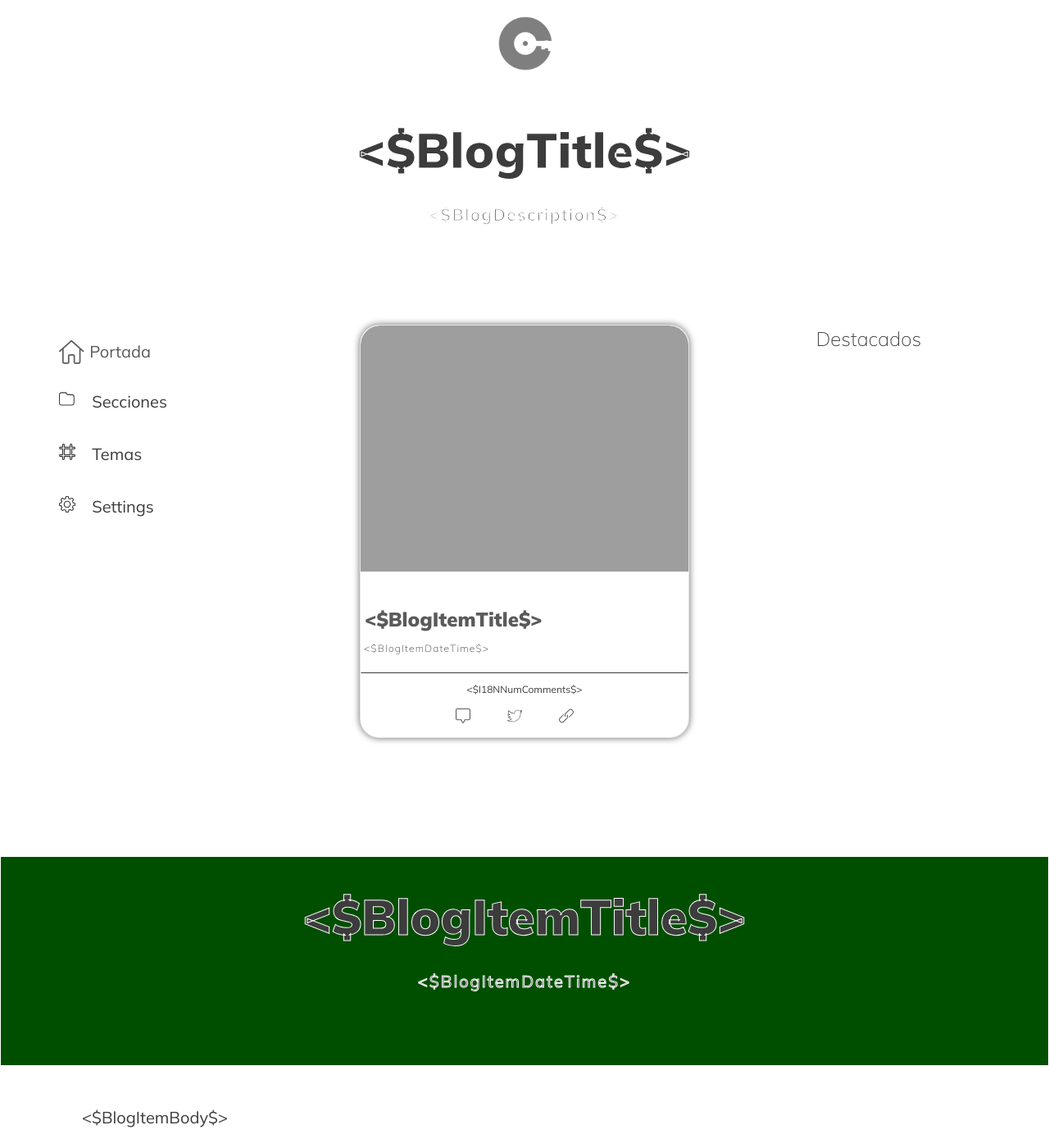
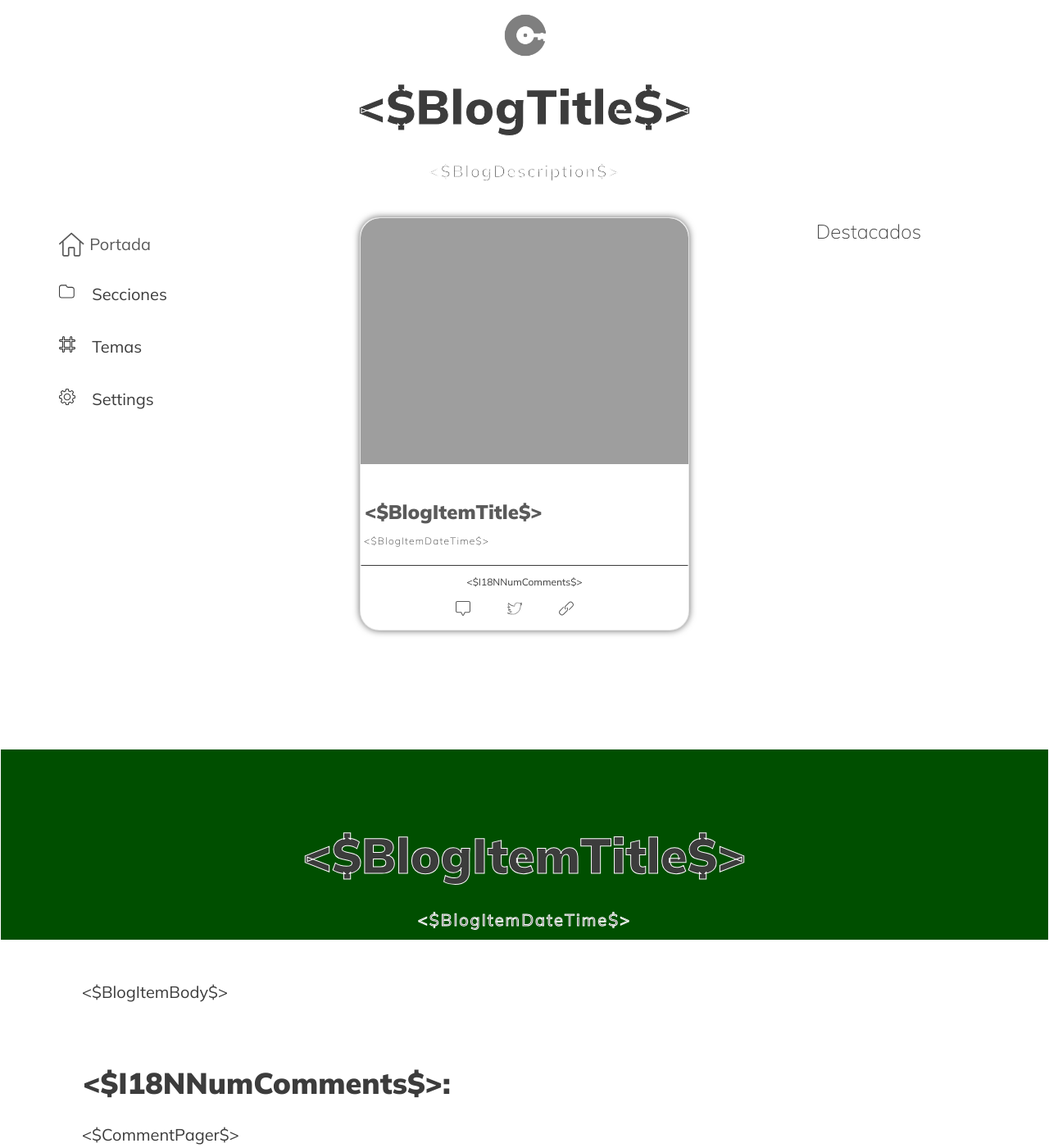
Before and after one commit to criptica/criptica.github.io, a Jekyll site: the page templates/template-blogger.html, which Jekyll copies as it is, in a window 1280 px wide and 1400 px high. Shown: the whole window at 82% size. Built offline with Jekyll 4.4.1, drawn with Linux system fonts in a browser that asks for light colours.

Commit message:
Update criptica-skin.css

```diff
--- a/src/styles/criptica-skin.css
+++ b/src/styles/criptica-skin.css
@@ -12,20 +12,26 @@ nav {
 }
 .logo {
     border-radius: 50%;
-    height: 92px;
+    height: 72px;
     margin: 8px 0;
     padding: 8px 0;
-    width: 92px;
+    width: 72px;
 }
 .logo img {
-    height: 92px;
-    min-width: 92px;
+    height: 72px;
+    min-width: 72px;
     opacity: .5;
 }
 #page-header {
     -webkit-text-stroke: 1px rgba(255,255,255,1);
-    padding: 8px;
-    min-height: 256px;
+    padding: 64px 0 8px;
+}
+#site-nav {
+    position: fixed;
+    top: 0;
+    left: 0;
+    right: 0;
+    z-index: 1;
 }
 .image-bg {
     background-size: cover;
@@ -101,7 +107,7 @@ nav {
 
 .sections nav {
     position: sticky;
-    top: 16px;
+    top: 64px;
     left: 4px;
     margin-right: 4px;
 }
```
